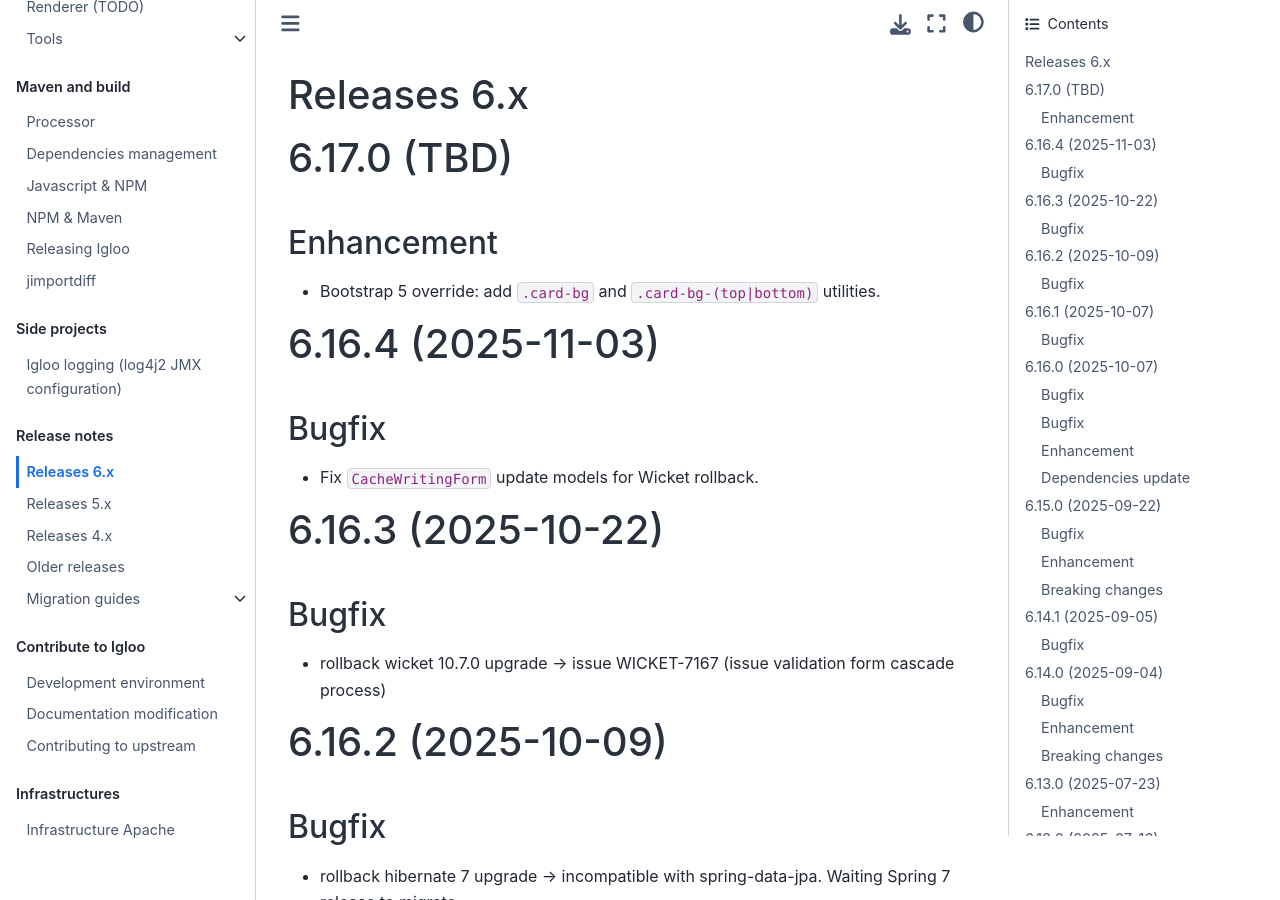
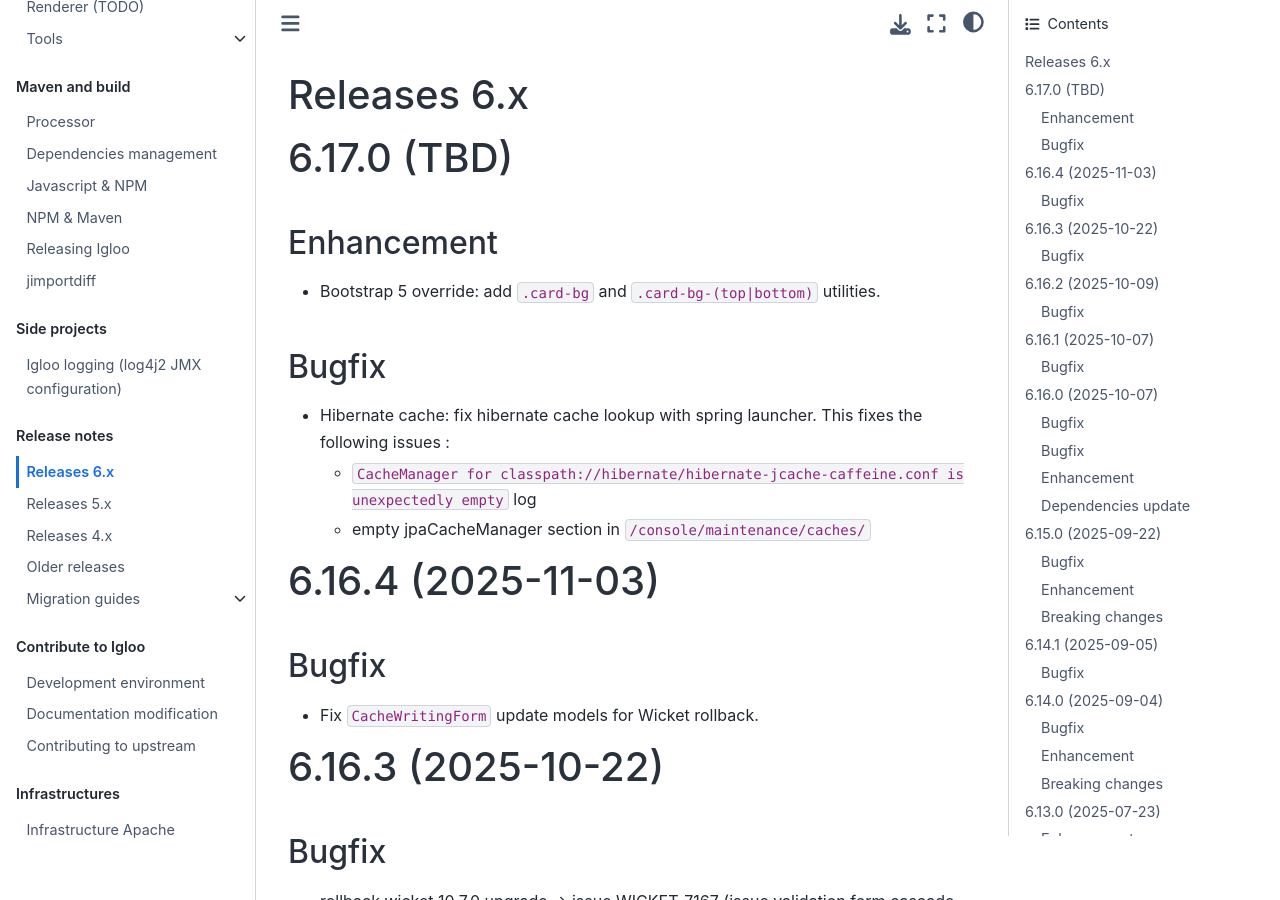
Before and after one commit to igloo-project/igloo-doc, a Sphinx documentation site: the page built from source/release-notes/releases-6.x.md, in a window 1280 px wide and 900 px high. Built offline with Sphinx 7.4.7 and the Sphinx Book theme 1.1.4, drawn with Linux system fonts in a browser that asks for light colours.

Commit message:
changelog 6.17.0

```diff
--- a/source/release-notes/releases-6.x.md
+++ b/source/release-notes/releases-6.x.md
@@ -5,6 +5,13 @@
 ## Enhancement
 
 * Bootstrap 5 override: add `.card-bg` and `.card-bg-(top|bottom)` utilities.
+
+## Bugfix
+
+* Hibernate cache: fix hibernate cache lookup with spring launcher. This fixes
+  the following issues :
+  * `CacheManager for classpath://hibernate/hibernate-jcache-caffeine.conf is unexpectedly empty` log
+  * empty jpaCacheManager section in `/console/maintenance/caches/`
 
 # 6.16.4 (2025-11-03)
 
```
